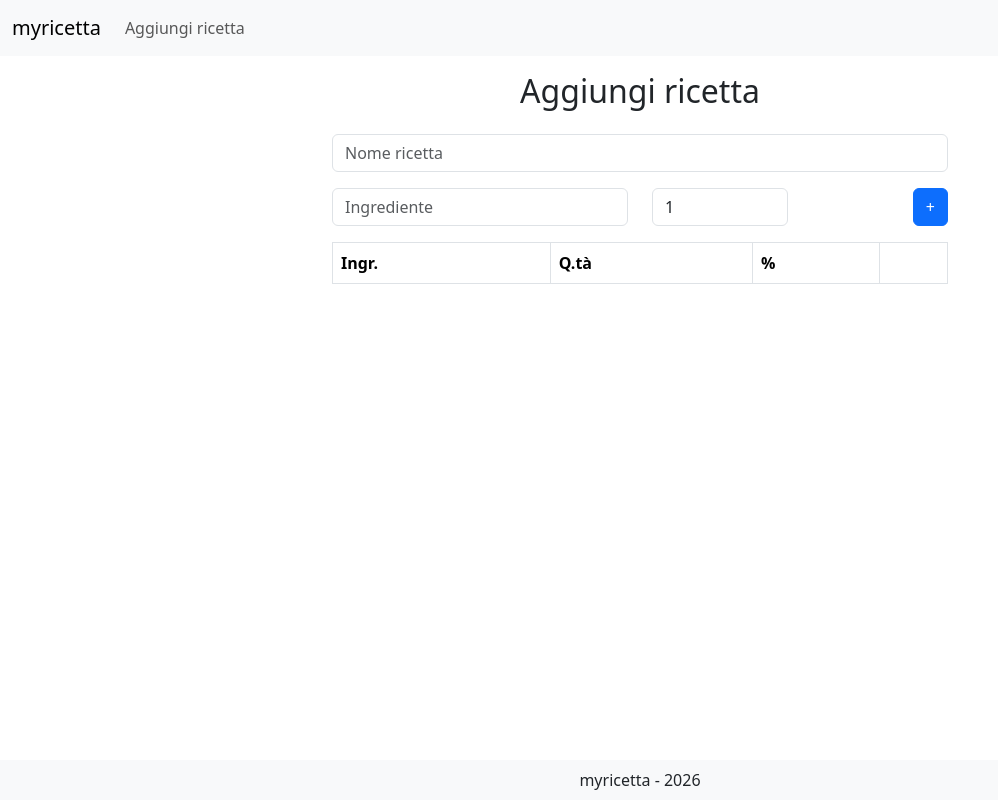
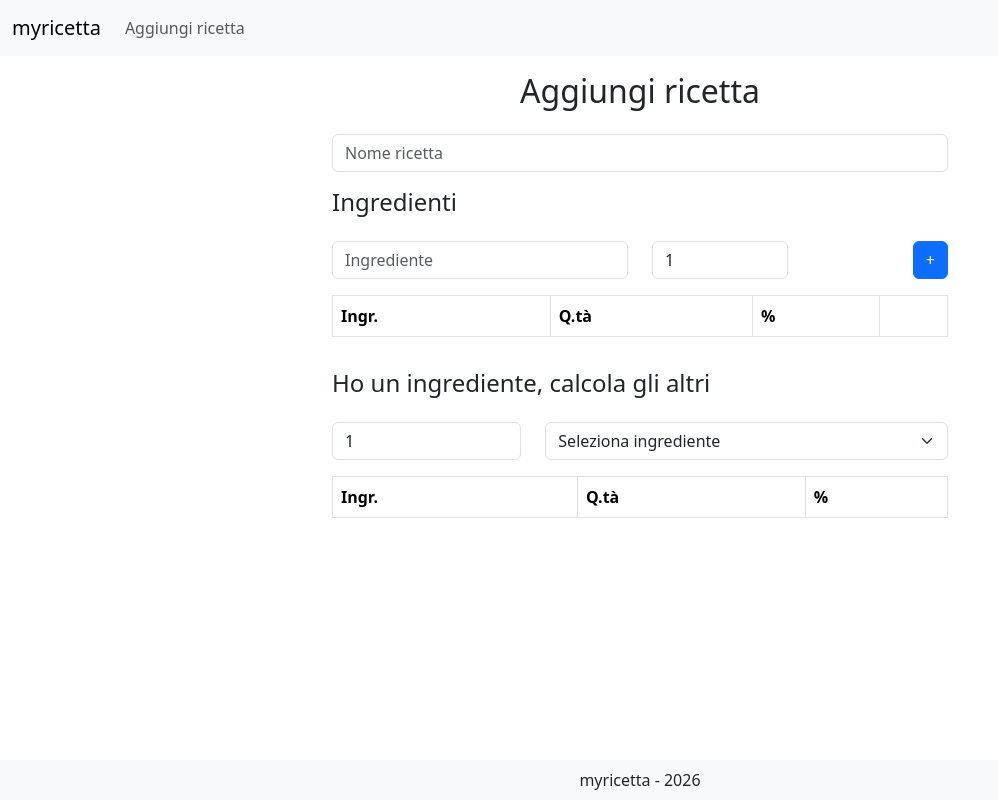
Before and after one commit to tave8/myricetta-react, a React (Vite) app: page /add-recipe in a window 1280 px wide. Shown: the whole page, without its empty margins (0-998 px from the left). Built offline with nearby package versions, Linux system fonts and the light colour scheme.

Commit message:
from one ingrediente, calculate others: show ingredients list

```diff
--- a/src/components/Recipe.jsx
+++ b/src/components/Recipe.jsx
@@ -9,23 +9,28 @@ const RecipeComponent = (props) => {
   const [_recipeInstance, _setRecipeInstance] = useState(new Recipe())
   // recipe info
   const [recipeName, setRecipeName] = useState("")
-  // ingredients
+  // initial/original ingredients
   const [ingredientsCalculations, setIngredientsCalculations] = useState(null)
+  // ingredients from 1 ingredient
+  const [ingredientsCalculationsFromIngredient, setIngredientsCalculationsFromIngredient] = useState(null)
   // the new ingredient that is being added
   const [newIngredientName, setNewIngredientName] = useState("")
   const [newIngredientQuantity, setNewIngredientQuantity] = useState(1)
+  // the one ingredient to calculate the others from
+  const [knownIngredientName, setKnownIngredientName] = useState("")
+  const [knownIngredientQuantity, setKnownIngredientQuantity] = useState(1)
 
   return (
     // centers content in the page
     <Row className="justify-content-center">
       <Col xs={12} md={6}>
         <Row className="flex-column g-3">
-          {/* TITLE */}
-          <Col className="">
+          {/* PAGE TITLE */}
+          <Col>
             <h2 className="text-center">Aggiungi ricetta</h2>
           </Col>
           {/* RECIPE INFO (name, photo etc.) */}
-          <Col className="">
+          <Col>
             <Form.Group>
               <Form.Control
                 type="text"
@@ -38,8 +43,15 @@ const RecipeComponent = (props) => {
               />
             </Form.Group>
           </Col>
-          {/* ADD INGREDIENT */}
-          <Col className="">
+          {/* INGREDIENTS (add ingredient, ingredients list) */}
+          <Col>
+            <Row className="flex-column g-3">
+              {/* title */}
+              <Col>
+                <h4>Ingredienti</h4>
+              </Col>
+              {/* add ingredient */}
+              <Col>
                 <Row>
                   {/* new ingredient name */}
                   <Col xs={6}>
@@ -118,7 +130,7 @@ const RecipeComponent = (props) => {
                   </Col>
                 </Row>
               </Col>
-          {/* INGREDIENTS LIST (proportions etc.) */}
+              {/* ingredients list */}
               <Col>
                 <Table striped bordered hover>
                   <thead>
@@ -178,6 +190,91 @@ const RecipeComponent = (props) => {
               </Col>
             </Row>
           </Col>
+          {/* FROM 1 INGREDIENT, CALCULATE THE OTHERS */}
+          <Col>
+            <Row className="flex-column g-3">
+              {/* title */}
+              <Col>
+                <h4>Ho un ingrediente, calcola gli altri</h4>
+              </Col>
+              {/* known ingredient (name, quantity) */}
+              <Col>
+                <Row>
+                  {/* known ingredient quantity */}
+                  <Col xs={4}>
+                    <Form.Group>
+                      <Form.Control
+                        type="number"
+                        placeholder="Quantità (g)"
+                        value={knownIngredientQuantity}
+                        onChange={(event) => {
+                          const val = event.target.value
+                          setKnownIngredientQuantity(val)
+                        }}
+                      />
+                    </Form.Group>
+                  </Col>
+                  {/* known ingredient name */}
+                  <Col xs={8}>
+                    <Form.Group controlId="exampleSelect">
+                      <Form.Select defaultValue={""}>
+                        <option value="">
+                          Seleziona ingrediente
+                        </option>
+                        {ingredientsCalculations?.ingredients.map((ingredient, i) => {
+                          return (
+                            <option key={i} value={ingredient.name}>
+                              {ingredient.name}
+                            </option>
+                          )
+                        })}
+                      </Form.Select>
+                    </Form.Group>
+                  </Col>
+                </Row>
+              </Col>
+              {/* ingredients list */}
+              <Col>
+                <Table striped bordered hover>
+                  <thead>
+                    <tr>
+                      <th>Ingr.</th>
+                      <th>Q.tà</th>
+                      <th>%</th>
+                    </tr>
+                  </thead>
+                  <tbody>
+                    {/* exist ingredients */}
+                    {ingredientsCalculationsFromIngredient?.ingredients.map((ingredient) => {
+                      return (
+                        <tr key={ingredient.id}>
+                          <td>{ingredient.name}</td>
+                          <td>{ingredient.quantityRounded}</td>
+                          <td>{ingredient.percentageRounded}</td>
+                        </tr>
+                      )
+                    })}
+                    {/* no calculation yet */}
+                    {ingredientsCalculationsFromIngredient?.ingredients.length == 0 && (
+                      <tr>
+                        <td colSpan="4">Aggiungi il primo ingrediente</td>
+                      </tr>
+                    )}
+                  </tbody>
+                  <tfoot>
+                    {ingredientsCalculationsFromIngredient?.ingredients.length > 0 && (
+                      <tr>
+                        <td>TOTALE:</td>
+                        <td>{ingredientsCalculationsFromIngredient.totIngredientsRounded}</td>
+                      </tr>
+                    )}
+                  </tfoot>
+                </Table>
+              </Col>
+            </Row>
+          </Col>
+        </Row>
+      </Col>
     </Row>
   )
 }
```
Lines whose indentation alone changed are shown as unchanged.
